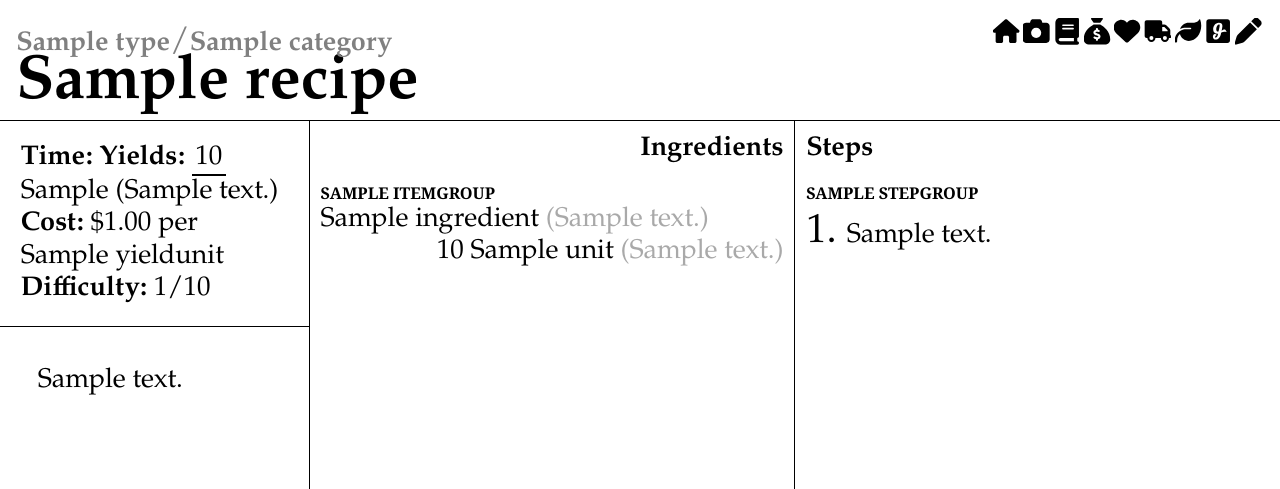
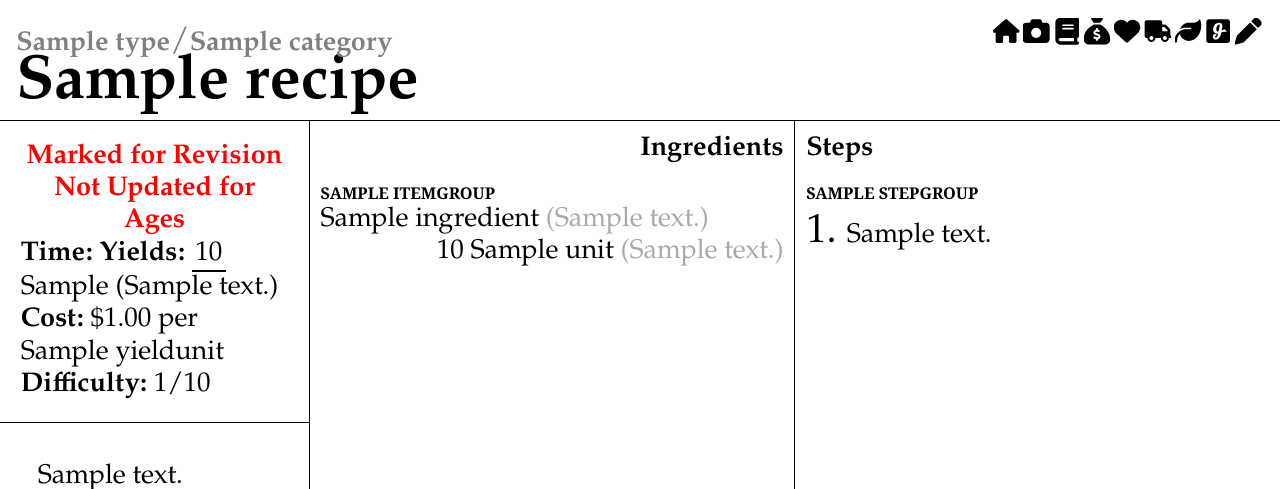
Before and after one commit to alexander-russell/recipes2, a Django app: a page that uses manager/templates/manager/view/index.html in a window 1280 px wide. Shown: the top 489 px of the page. Run offline with Django 4.2, Linux system fonts and the light colour scheme; tables that the repository leaves empty hold one stand-in row (values such as "Sample post"); grey boxes marked "Sample" are stand-in pictures.

Commit message:
Add recipe view warnings

```diff
--- a/manager/static/manager/view/view.css
+++ b/manager/static/manager/view/view.css
@@ -123,7 +123,7 @@ body {
     margin: 0;
 }
 
-.untested {
+.warning {
     display: block;
     font-weight: bold;
     color: red;
--- a/manager/templates/manager/view/index.html
+++ b/manager/templates/manager/view/index.html
@@ -105,7 +105,13 @@
             <div class="attributes-wrapper">
               <p class="attributes-list">
                 {% if not recipe.tested %}
-                  <span class="untested">Not Tested</span>
+                  <span class="warning">Not Tested</span>
+                {% endif %}
+                {% if recipe.needs_revision %}
+                  <span class="warning">Marked for Revision</span>
+                {% endif %}
+                {% if stale %}
+                  <span class="warning">Not Updated for Ages</span>
                 {% endif %}
                 {% if recipe.time_quantity %}
                   <span class="time">
--- a/manager/views.py
+++ b/manager/views.py
@@ -1,4 +1,5 @@
 from django.http import Http404, HttpResponse
+from datetime import date, datetime, timedelta
 from django.shortcuts import get_object_or_404, render
 from django.template import loader
 
@@ -18,13 +19,20 @@ def contents(request):
 
 
 def view(request, recipe_slug):
+    # Get recipe
     recipe = get_object_or_404(Recipe, slug=recipe_slug)
+
+    # Calculate costs
     item_costs = [item.get_cost() for item in recipe.items.all()]
     total_cost = sum(
         item_cost["amount"] if item_cost["amount"] is not None else 0
         for item_cost in item_costs
     )
     cost_per_serve = total_cost / recipe.yield_quantity
+
+    # Determine if recipe hasn't been updated in over a month
+    stale = recipe.date_updated < date.today() - timedelta(days=60)
+
     return render(
         request,
         "manager/view/index.html",
@@ -33,5 +41,6 @@ def view(request, recipe_slug):
             "item_costs": item_costs,
             "total_cost": total_cost,
             "cost_per_serve": cost_per_serve,
+            "stale": stale,
         },
     )
```
